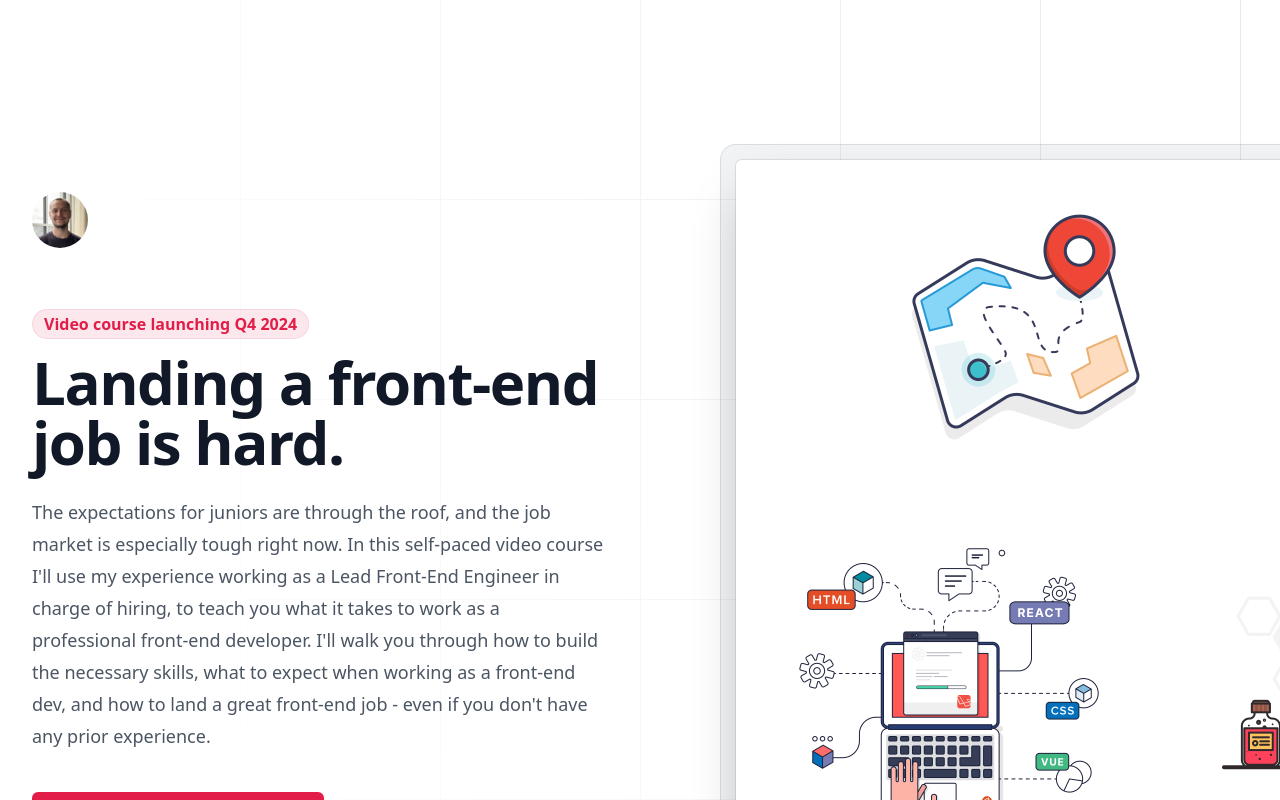
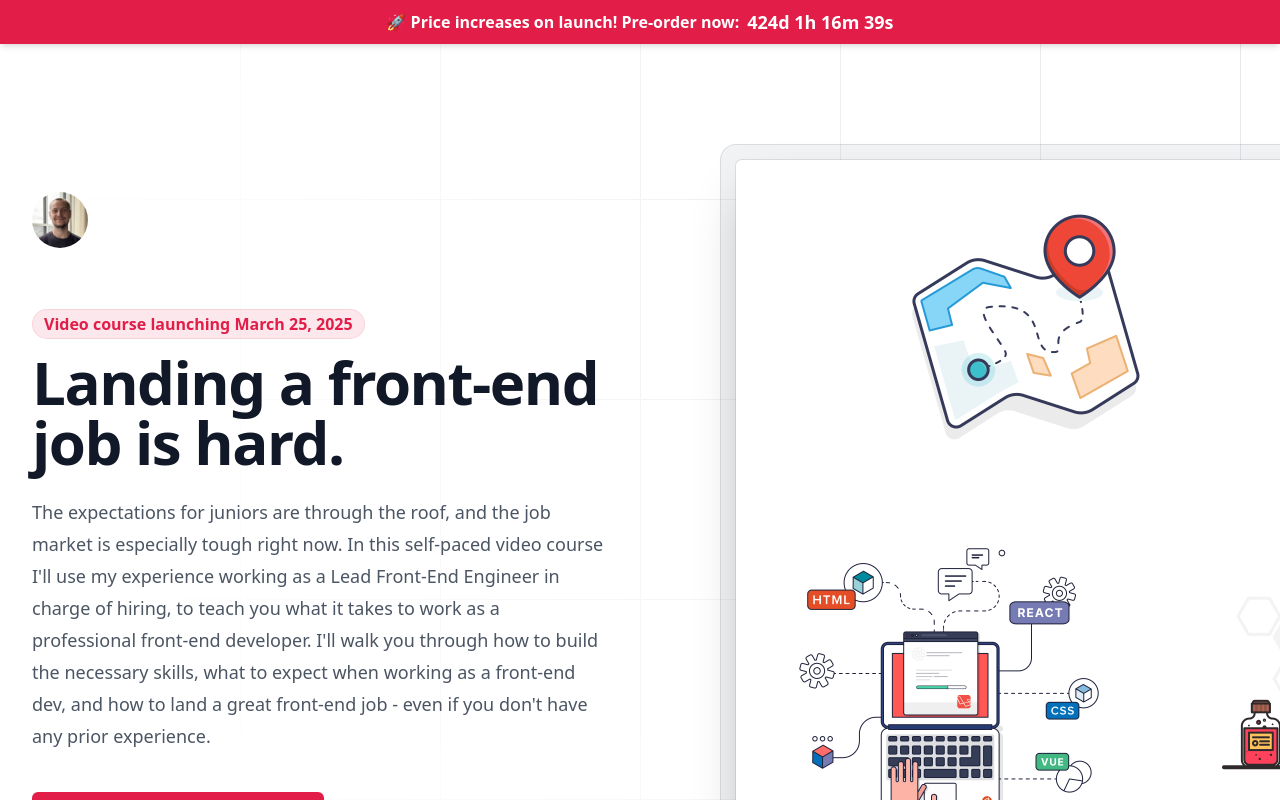
Before and after one commit to mbrodt/portfolio-v3, a Next.js app: page /course in a window 1280 px wide. Shown: the top 800 px of the page. Built offline with nearby package versions, Linux system fonts and the light colour scheme; no server answers.

Commit message:
feat: Add countdownbar

```diff
--- /dev/null
+++ b/src/app/course/CountdownBar.tsx
@@ -0,0 +1,57 @@
+"use client"
+
+import { useEffect, useState } from "react"
+
+const CountdownBar = () => {
+  const [timeLeft, setTimeLeft] = useState<{
+    days: number
+    hours: number
+    minutes: number
+    seconds: number
+  } | null>(null)
+
+  useEffect(() => {
+    const calculateTimeLeft = () => {
+      const targetDate = new Date("March 25, 2025 00:00:00").getTime()
+      const now = new Date().getTime()
+      const difference = targetDate - now
+
+      if (difference <= 0) {
+        return { days: 0, hours: 0, minutes: 0, seconds: 0 }
+      }
+
+      return {
+        days: Math.floor(difference / (1000 * 60 * 60 * 24)),
+        hours: Math.floor(
+          (difference % (1000 * 60 * 60 * 24)) / (1000 * 60 * 60),
+        ),
+        minutes: Math.floor((difference % (1000 * 60 * 60)) / (1000 * 60)),
+        seconds: Math.floor((difference % (1000 * 60)) / 1000),
+      }
+    }
+
+    setTimeLeft(calculateTimeLeft())
+
+    const timer = setInterval(() => {
+      setTimeLeft(calculateTimeLeft())
+    }, 1000)
+
+    return () => clearInterval(timer)
+  }, [])
+
+  if (!timeLeft) return null // Prevent hydration mismatch
+
+  return (
+    <div className="fixed left-0 right-0 top-0 z-50 flex flex-col items-center justify-center bg-rose-600 px-4 py-2 text-center text-base font-semibold text-white shadow-md sm:flex-row sm:gap-2 sm:text-lg">
+      <span className="text-sm sm:text-base">
+        🚀 Price increases on launch! Pre-order now:
+      </span>
+      <span className="font-bold">
+        {timeLeft.days}d {timeLeft.hours}h {timeLeft.minutes}m{" "}
+        {timeLeft.seconds}s
+      </span>
+    </div>
+  )
+}
+
+export default CountdownBar
--- a/src/app/course/page.tsx
+++ b/src/app/course/page.tsx
@@ -1,6 +1,7 @@
 import avatarImage from "@/images/avatar.png"
 import { Metadata } from "next"
 import Image from "next/image"
+import CountdownBar from "./CountdownBar"
 
 export const metadata: Metadata = {
   title: "Kickstart your Front-End career",
@@ -13,6 +14,9 @@ export const metadata: Metadata = {
 
 export default function Course() {
   return (
+    <>
+      <CountdownBar />
+
       <div className="relative isolate overflow-hidden bg-white">
         <svg
           aria-hidden="true"
@@ -48,7 +52,7 @@ export default function Course() {
             />
             <div className="mt-24 sm:mt-32 lg:mt-16">
               <span className="rounded-full bg-rose-600/10 px-3 py-1 font-semibold leading-6 text-rose-600 ring-1 ring-inset ring-rose-600/10">
-              Video course launching Q4 2024
+                Video course launching March 25, 2025
               </span>
             </div>
             <h1 className="mt-4 text-4xl font-bold tracking-tight text-gray-900 sm:text-6xl">
@@ -59,10 +63,10 @@ export default function Course() {
               market is especially tough right now. In this self-paced video
               course I'll use my experience working as a Lead Front-End Engineer
               in charge of hiring, to teach you what it takes to work as a
-            professional front-end developer. I'll walk you through how to build
-            the necessary skills, what to expect when working as a front-end
-            dev, and how to land a great front-end job - even if you don't have
-            any prior experience.
+              professional front-end developer. I'll walk you through how to
+              build the necessary skills, what to expect when working as a
+              front-end dev, and how to land a great front-end job - even if you
+              don't have any prior experience.
             </p>
             <div className="mt-10 flex items-center gap-x-6">
               <a
@@ -70,7 +74,9 @@ export default function Course() {
                 className="rounded-md bg-rose-600 px-5 py-3.5 text-lg font-semibold text-white shadow-sm hover:bg-rose-500 focus-visible:outline focus-visible:outline-2 focus-visible:outline-offset-2 focus-visible:outline-rose-600"
               >
                 Pre-order now for $69{" "}
-              <span className="text-lg text-white/50	 line-through">($119)</span>
+                <span className="text-lg text-white/50	 line-through">
+                  ($119)
+                </span>
               </a>
             </div>
             <ul className="mt-10 space-y-2">
@@ -123,15 +129,16 @@ export default function Course() {
                     d="M5 13l4 4L19 7"
                   ></path>
                 </svg>
-              Learn how to go from 0 to landing and thriving in a front-end role
+                Learn how to go from 0 to landing and thriving in a front-end
+                role
               </li>
             </ul>
             <div className="text prose mt-10 leading-8 text-gray-600">
               <p> This course is for you if you're either:</p>
               <ol className="[&>li]:my-1">
                 <li>
-                Just getting started with front-end and find it fascinating, but
-                aren't sure how to move to the next level
+                  Just getting started with front-end and find it fascinating,
+                  but aren't sure how to move to the next level
                 </li>
                 <li>
                   Have done some technical courses, maybe gone to school or a
@@ -139,8 +146,8 @@ export default function Course() {
                 </li>
                 <li>
                   Might already have a job but are still within the first few
-                years of their career and look for guidance and what to improve
-                on from here
+                  years of their career and look for guidance and what to
+                  improve on from here
                 </li>
               </ol>
               And if you decide it wasn't the right fit for you (either now or
@@ -163,5 +170,6 @@ export default function Course() {
           </div>
         </div>
       </div>
+    </>
   )
 }
```
Lines whose indentation alone changed are shown as unchanged.
